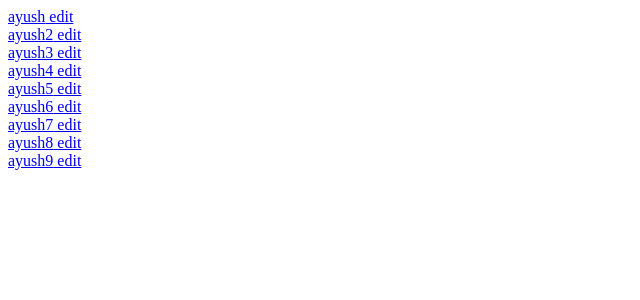
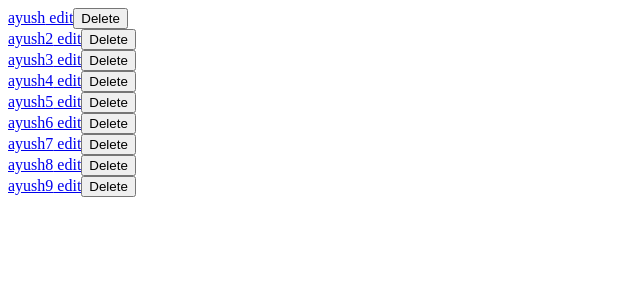
Before and after one commit to Ayushkumar00111/Next.Js_auth, a Next.js app in the folder frontend/nextgen/: page /form in a window 1280 px wide. Shown: the top 300 px of the page, without its empty margins (0-640 px from the left). Built offline with nearby package versions, Linux system fonts and the light colour scheme.

Commit message:
all are god

```diff
--- /dev/null
+++ b/frontend/nextgen/src/app/form/button/page.js
@@ -0,0 +1,21 @@
+"use client"
+
+export default function Button (params){
+
+
+    const deleteapi = async()=>{
+
+        let data = await fetch("http://localhost:3000/help/"+params.id,{
+            method:"Delete",
+
+        });
+             data = await data.json();
+
+
+       alert(`Deleted: ${JSON.stringify(data)}`);
+
+    }
+    return (
+        <button onClick={deleteapi}>Delete</button>
+    )
+}
--- a/frontend/nextgen/src/app/form/page.js
+++ b/frontend/nextgen/src/app/form/page.js
@@ -1,3 +1,4 @@
+import Button from "./button/page";
 import Link from "next/link";
 const api=async()=>{
     let data = await fetch("http://localhost:3000/api/Users")
@@ -16,6 +17,7 @@ export default async function GET(){
                 <div key={iteam.id}>
                 <Link href={`form/${iteam.id}`}>{iteam.name}</Link>
                 <Link href={`form/${iteam.id}`}> edit</Link>
+                <Button id={iteam.id}/>
                 </div>
             ))}
         </div>
--- a/frontend/nextgen/src/app/help/[id]/route.js
+++ b/frontend/nextgen/src/app/help/[id]/route.js
@@ -36,3 +36,15 @@ if(!data.name || !data.age || !data.email){
     return NextResponse.json({result:"success"
     },{status:201})
 }
+export  async function DELETE(request , context){
+    const params =await context.params
+    // const data =  await request.json();
+    // console.log(data)
+if(!params.id){
+     return NextResponse.json({result:"fail"
+    },{status:401})
+}
+
+    return NextResponse.json({result:"success"
+    },{status:201})
+}
```
